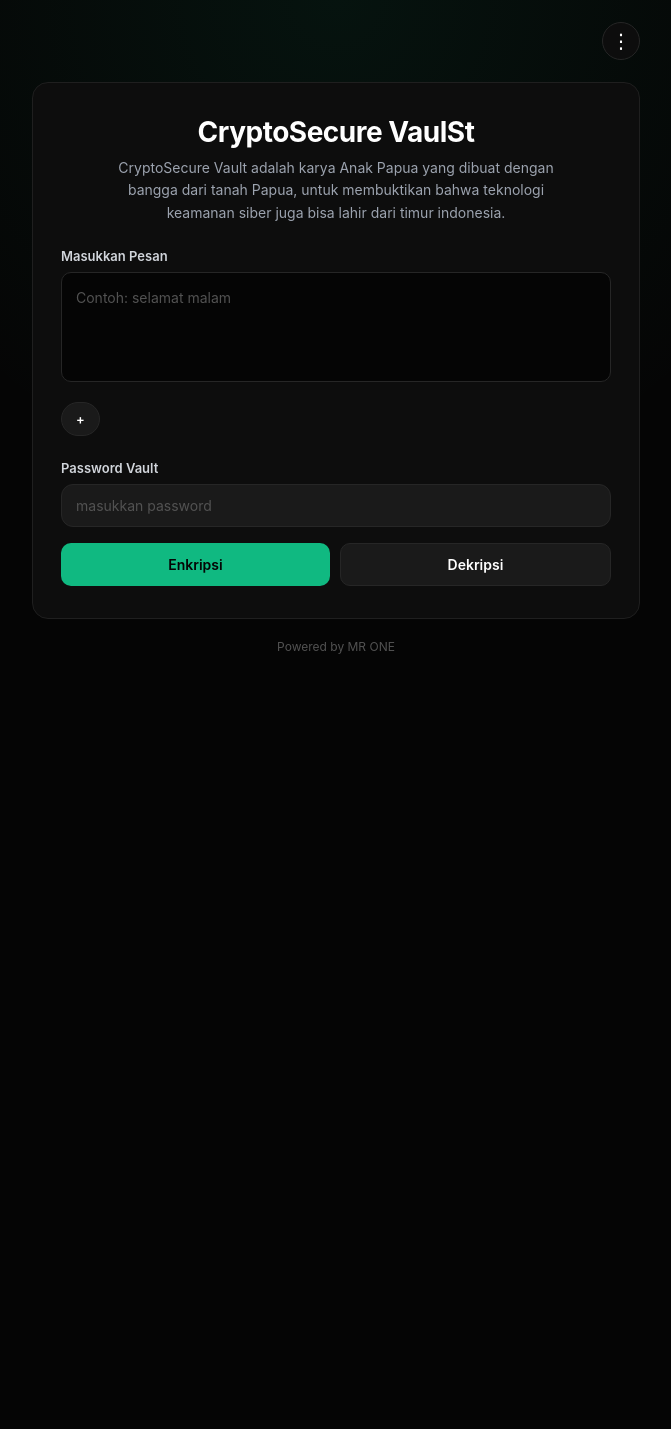
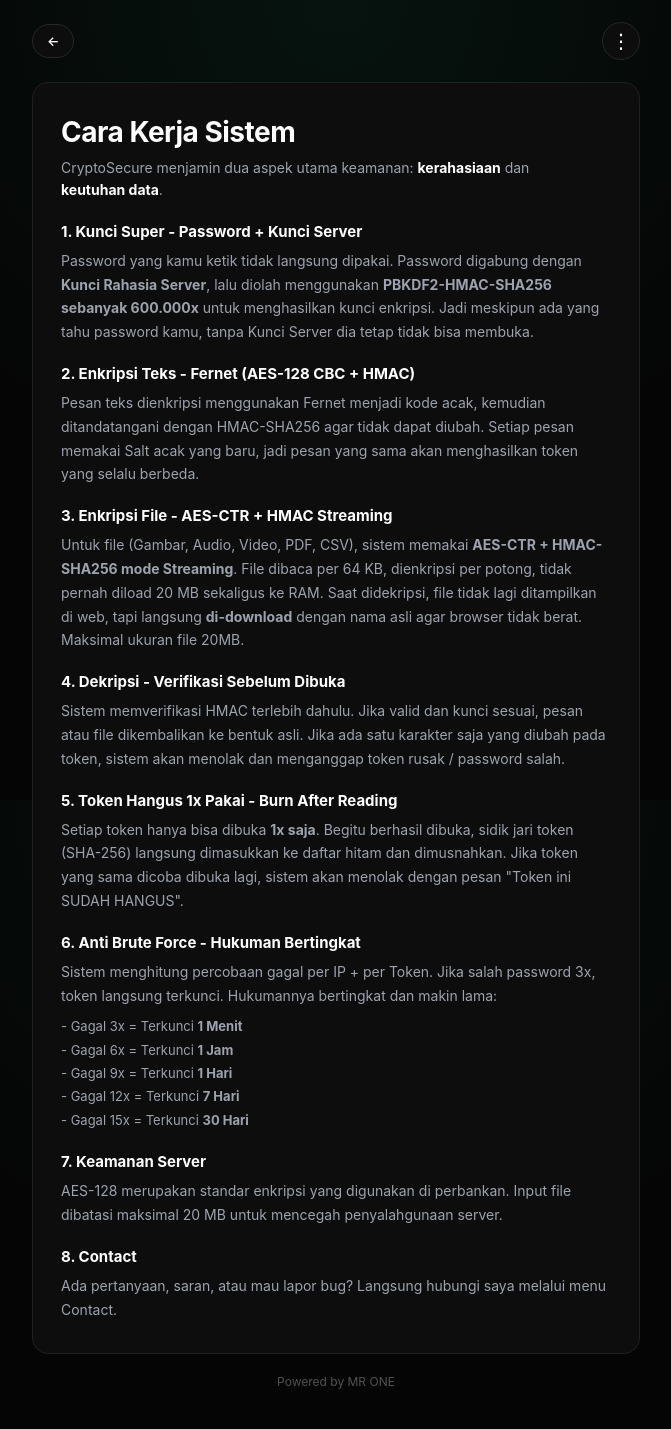
Before and after one commit to mrone61/cry, a Flask app: page / in a window 1280 px wide. Shown: the whole page, without its empty margins (304-975 px from the left). Before the commit the page ends 654 px from the top, so only its background shows below. Run offline with Flask 3, Linux system fonts and the light colour scheme.

Commit message:
Update index.html

```diff
--- a/templates/index.html
+++ b/templates/index.html
@@ -3,12 +3,13 @@
 <head>
     <meta charset="UTF-8">
     <meta name="viewport" content="width=device-width, initial-scale=1.0">
-    <title>CryptoSecure Vault</title>
+    <title>About</title>
     <link rel="stylesheet" href="{{ url_for('static', filename='style.css') }}">
 </head>
 <body>
 
-    <header class="navbar">
+    <header class="navbar" style="justify-content: space-between;">
+        <a href="/" class="back-link">←</a>
         <div class="menu-wrap">
             <button class="menu-btn" onclick="toggleMenu(event)">⋮</button>
             <div id="menuDropdown" class="dropdown">
@@ -19,59 +20,43 @@
     </header>
 
     <div class="container">
-        <div class="card">
-            <h1>CryptoSecure VaulSt</h1>
-            <p class="subjudul">CryptoSecure Vault adalah karya Anak Papua yang dibuat dengan bangga dari tanah Papua, untuk membuktikan bahwa teknologi keamanan siber juga bisa lahir dari timur indonesia.</p>
+        <div class="card" style="text-align:left;">
+            <h1 style="text-align:left;">Cara Kerja Sistem</h1>
+            <p class="subjudul" style="margin:0; text-align:left;">CryptoSecure menjamin dua aspek utama keamanan: <b>kerahasiaan</b> dan <b>keutuhan data</b>.</p>
 
-            <form method="POST" enctype="multipart/form-data">
-                <label for="pesan">Masukkan Pesan</label>
-                <textarea name="pesan" id="pesan" placeholder="Contoh: selamat malam">{{ pesan or '' }}</textarea>
+            <div class="about-list">
+                <h3>1. Kunci Super - Password + Kunci Server</h3>
+                <p>Password yang kamu ketik tidak langsung dipakai. Password digabung dengan <b>Kunci Rahasia Server</b>, lalu diolah menggunakan <b>PBKDF2-HMAC-SHA256 sebanyak 600.000x</b> untuk menghasilkan kunci enkripsi. Jadi meskipun ada yang tahu password kamu, tanpa Kunci Server dia tetap tidak bisa membuka.</p>
 
-                <div style="display:flex; align-items:center; gap:10px; margin-top:16px; text-align:left;">
-                    <label for="fileInput" style="cursor:pointer; background:#1a1a1a; border:1px solid #262626; padding:8px 14px; border-radius:99px; font-size:13px; color:#fff; font-weight:600; white-space:nowrap;">+</label>
-                    <input type="file" id="fileInput" name="file" style="display:none;" onchange="document.getElementById('fileName').textContent = this.files[0] ? this.files[0].name : ''">
-                    <span id="fileName" style="font-size:12px; color:#9ca3af; overflow:hidden; text-overflow:ellipsis; white-space:nowrap;"></span>
-                </div>
+                <h3>2. Enkripsi Teks - Fernet (AES-128 CBC + HMAC)</h3>
+                <p>Pesan teks dienkripsi menggunakan Fernet menjadi kode acak, kemudian ditandatangani dengan HMAC-SHA256 agar tidak dapat diubah. Setiap pesan memakai Salt acak yang baru, jadi pesan yang sama akan menghasilkan token yang selalu berbeda.</p>
 
-                <label for="password" style="margin-top:16px;">Password Vault</label>
-                <input type="password" name="password" id="password" placeholder="masukkan password" required style="width:100%; padding:12px 14px; background:#1a1a1a; border:1px solid #262626; border-radius:12px; color:#fff; font-size:14px; outline:none; box-sizing:border-box;">
-                <p style="font-size:11px; color:#9ca3af; margin:6px 0 0 0; text-align:left;"></p>
+                <h3>3. Enkripsi File - AES-CTR + HMAC Streaming</h3>
+                <p>Untuk file (Gambar, Audio, Video, PDF, CSV), sistem memakai <b>AES-CTR + HMAC-SHA256 mode Streaming</b>. File dibaca per 64 KB, dienkripsi per potong, tidak pernah diload 20 MB sekaligus ke RAM. Saat didekripsi, file tidak lagi ditampilkan di web, tapi langsung <b>di-download</b> dengan nama asli agar browser tidak berat. Maksimal ukuran file 20MB.</p>
 
-                <div class="button-group">
-                    <button type="submit" name="mode" value="enkripsi" class="btn encrypt">Enkripsi </button>
-                    <button type="submit" name="mode" value="dekripsi" class="btn decrypt">Dekripsi</button>
-                </div>
-            </form>
+                <h3>4. Dekripsi - Verifikasi Sebelum Dibuka</h3>
+                <p>Sistem memverifikasi HMAC terlebih dahulu. Jika valid dan kunci sesuai, pesan atau file dikembalikan ke bentuk asli. Jika ada satu karakter saja yang diubah pada token, sistem akan menolak dan menganggap token rusak / password salah.</p>
 
-            {% if hasil %}
-            <div class="hasil">
-                <h2>{% if mode == "enkripsi" %}Hasil Enkripsi - Brankas Terkunci{% else %}Hasil Dekripsi - Brankas Terbuka{% endif %}</h2>
-                <textarea id="hasil" readonly>{{ hasil }}</textarea>
-                <button onclick="salinHasil()" class="copy-btn">Salin Hasil</button>
+                <h3>5. Token Hangus 1x Pakai - Burn After Reading</h3>
+                <p>Setiap token hanya bisa dibuka <b>1x saja</b>. Begitu berhasil dibuka, sidik jari token (SHA-256) langsung dimasukkan ke daftar hitam dan dimusnahkan. Jika token yang sama dicoba dibuka lagi, sistem akan menolak dengan pesan "Token ini SUDAH HANGUS".</p>
 
+                <h3>6. Anti Brute Force - Hukuman Bertingkat</h3>
+                <p>Sistem menghitung percobaan gagal per IP + per Token. Jika salah password 3x, token langsung terkunci. Hukumannya bertingkat dan makin lama:</p>
+                <p style="margin-top:8px; font-size:13px; line-height:1.8;">
+                - Gagal 3x = Terkunci <b>1 Menit</b><br>
+                - Gagal 6x = Terkunci <b>1 Jam</b><br>
+                - Gagal 9x = Terkunci <b>1 Hari</b><br>
+                - Gagal 12x = Terkunci <b>7 Hari</b><br>
+                - Gagal 15x = Terkunci <b>30 Hari</b>
+                </p>
 
-                {% if hasil_file %}
-                <div style="margin-top:16px; text-align:center;">
-                    <p style="font-size:13px; color:#9ca3af;">File: {{ hasil_filename }}</p>
-                    {% if hasil_mimetype.startswith('image/') %}
-                        <img src="{{ hasil_file }}" style="max-width:100%; border-radius:10px; margin-top:10px; border:1px solid #262626;">
-                    {% elif hasil_mimetype.startswith('audio/') %}
-                        <audio controls src="{{ hasil_file }}" style="width:100%; margin-top:10px;"></audio>
-                    {% elif hasil_mimetype.startswith('video/') %}
-                        <video controls src="{{ hasil_file }}" style="max-width:100%; border-radius:10px; margin-top:10px; border:1px solid #262626;"></video>
-                    {% endif %}
-                    <a href="{{ hasil_file }}" download="{{ hasil_filename }}" style="display:block; margin-top:10px; color:#10b981; font-size:13px; font-weight:600;">Download File Asli</a>
-                </div>
-                {% endif %}
+                <h3>7. Keamanan Server</h3>
+                <p>AES-128 merupakan standar enkripsi yang digunakan di perbankan. Input file dibatasi maksimal 20 MB untuk mencegah penyalahgunaan server.</p>
+
+                <h3>8. Contact</h3>
+                <p>Ada pertanyaan, saran, atau mau lapor bug? Langsung hubungi saya melalui menu Contact.</p>
+
             </div>
-            {% endif %}
-
-            {% if error %}
-            <div style="margin-top:16px; background:#3f1d1d; border:1px solid #7f1d1d; color:#fca5a5; padding:12px 14px; border-radius:12px; font-size:13px; text-align:left;">
-                {{ error }}
-            </div>
-            {% endif %}
-
         </div>
         <div class="footer">Powered by MR ONE </div>
     </div>
@@ -86,12 +71,6 @@
                 document.getElementById("menuDropdown").classList.remove("show");
             }
         }
-        function salinHasil(){
-            const h=document.getElementById("hasil");
-            h.select();
-            navigator.clipboard.writeText(h.value);
-            alert("Hasil berhasil disalin!");
-        }
     </script>
 </body>
 </html>
```
